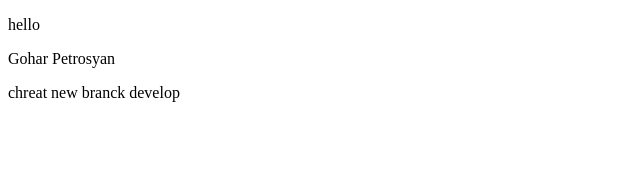
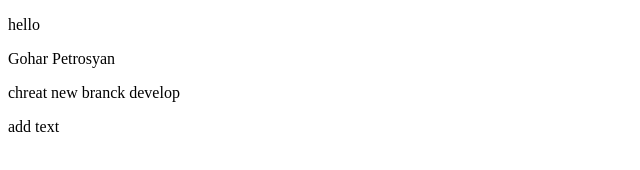
Before and after one commit to GoharPetrosyan/Test.13.10, a plain HTML site: page index.html in a window 1280 px wide. Shown: the full height of the page, 0-640 px from the left. Drawn offline with Linux system fonts and the light colour scheme.

Commit message:
add footer

```diff
--- a/index.html
+++ b/index.html
@@ -8,5 +8,7 @@
 <p>hello</p>
 <p>Gohar Petrosyan</p>
 <p>chreat new branck develop</p>
+
+<footer>add text</footer>
 </body>
 </html>
```
